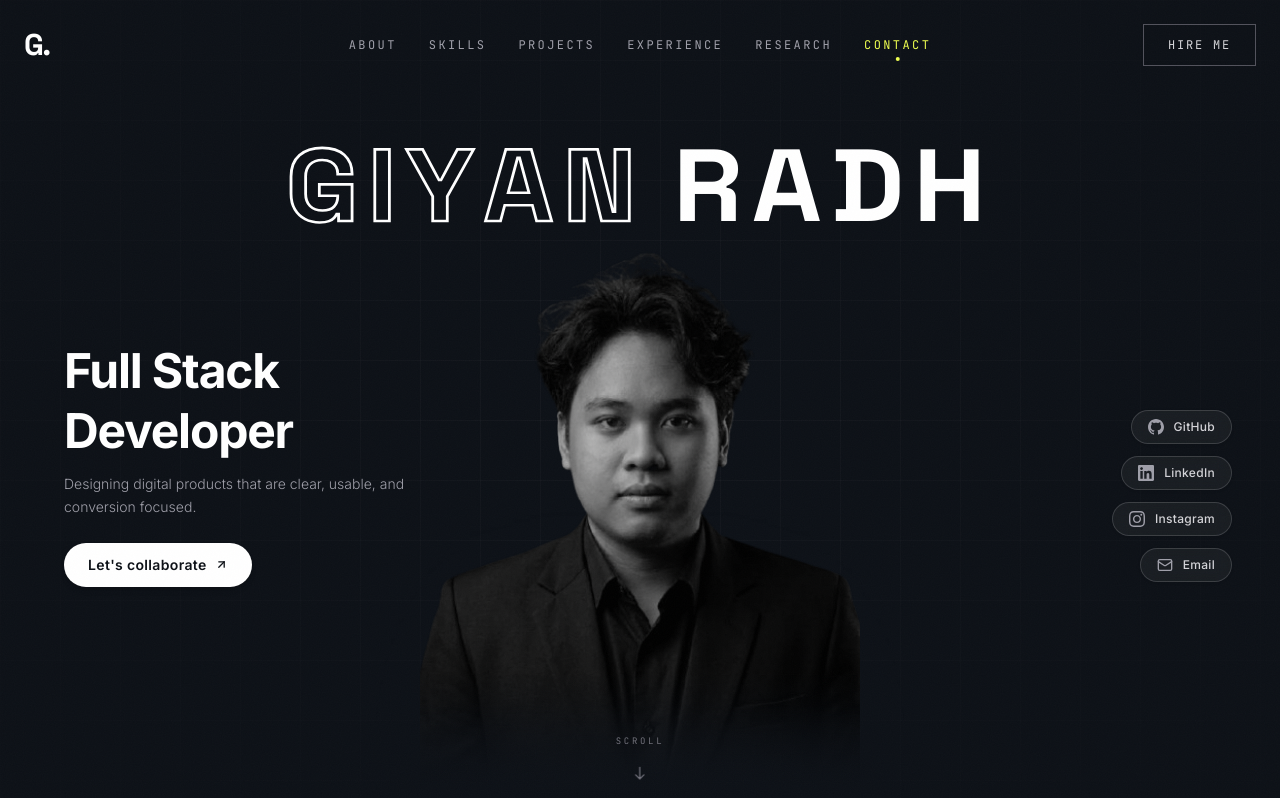
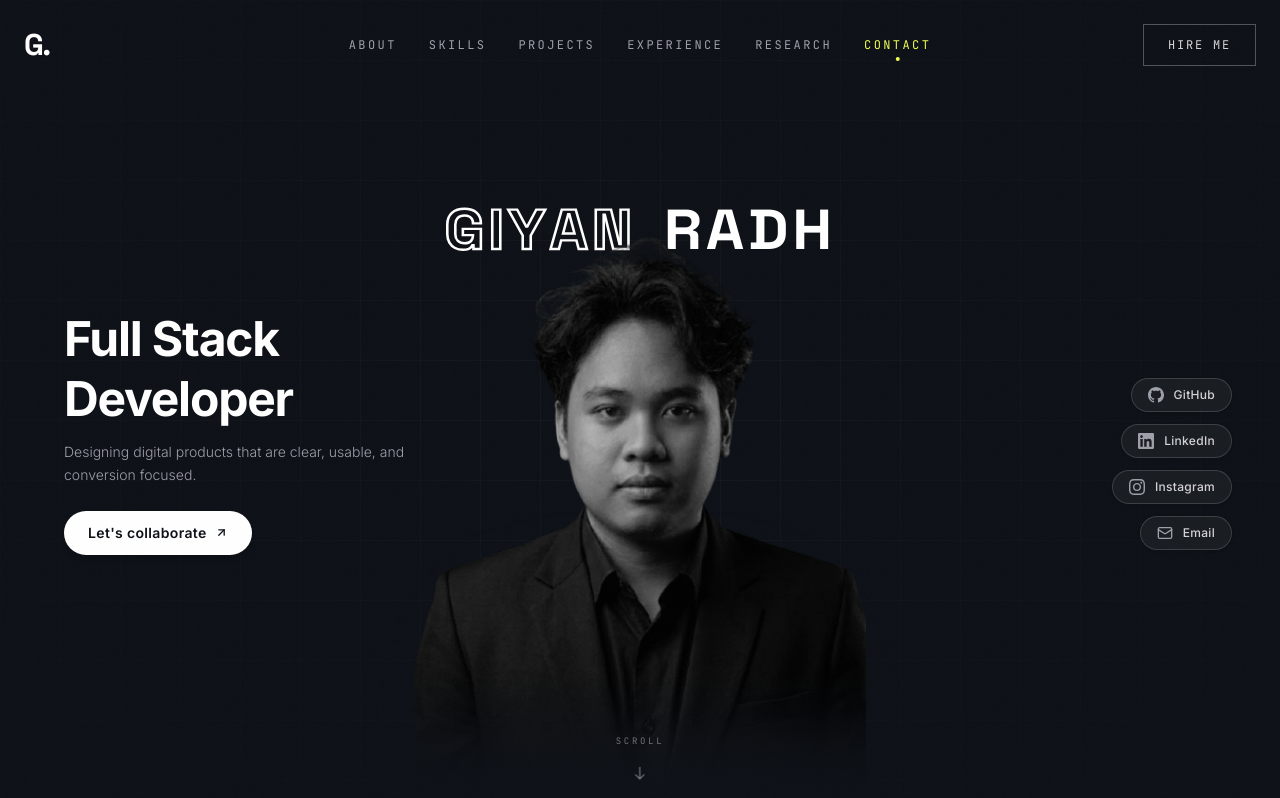
Before and after one commit to GiyanRa/Portofolio, a React (Vite) app: page / in a window 1280 px wide. Shown: the top 798 px of the page. Built offline with nearby package versions, Linux system fonts and the light colour scheme.

Commit message:
fix(responsive): maintain photo aspect ratio and anchor behind-head name across zoom levels

```diff
--- a/src/App.tsx
+++ b/src/App.tsx
@@ -545,7 +545,7 @@ function Hero() {
   return (
     <section
       id="hero"
-      className="relative min-h-[100svh] flex items-center bg-[#0d1117] overflow-hidden"
+      className="relative min-h-[100svh] lg:min-h-0 lg:h-[100svh] lg:max-h-[960px] 2xl:max-h-[1100px] flex items-center bg-[#0d1117] overflow-hidden"
     >
       {/* Subtle grid background */}
       <div className="absolute inset-0 z-0 hero-grid-bg" />
@@ -556,13 +556,13 @@ function Hero() {
       {/* ── Center photo & Behind-Head Name ── */}
       <div className="absolute inset-0 z-10 flex items-end justify-center pointer-events-none">
         <motion.div
-          className="relative h-[56svh] sm:h-[70svh] md:h-[86%] flex items-end justify-center pointer-events-auto"
+          className="relative h-[56svh] sm:h-[70svh] md:h-[82svh] max-h-[620px] 2xl:max-h-[720px] aspect-[427/585] max-w-[88vw] flex items-end justify-center pointer-events-auto"
           initial={{ opacity: 0, y: 40 }}
           animate={{ opacity: 1, y: 0 }}
           transition={{ duration: 1.2, ease: [0.16, 1, 0.3, 1], delay: 0.3 }}
         >
           {/* ── GIYAN RADH Name: Positioned directly behind head, hair overlapping bottom of letters ── */}
-          <div className="absolute top-2 sm:top-4 md:top-6 lg:top-7 left-1/2 -translate-x-1/2 z-[5] pointer-events-none select-none flex justify-center items-center">
+          <div className="absolute top-[2%] sm:top-[3%] md:top-[4%] left-1/2 -translate-x-1/2 z-[5] pointer-events-none select-none flex justify-center items-center w-max">
             <GiyanText />
           </div>
 
@@ -570,7 +570,7 @@ function Hero() {
           <div className="absolute bottom-0 left-1/2 -translate-x-1/2 w-[260px] sm:w-[340px] h-[340px] sm:h-[500px] bg-gradient-to-t from-white/5 via-transparent to-transparent blur-3xl pointer-events-none" />
 
           {/* Spotlight Photo (z-10, hair sits in front of the letters) */}
-          <div className="relative z-10 h-full flex items-end justify-center">
+          <div className="relative z-10 h-full w-full flex items-end justify-center">
             <SpotlightPhoto
               src={profilePhoto}
               alt="Giyan Radhietya"
@@ -585,9 +585,9 @@ function Hero() {
       </div>
 
       {/* ── Left info panel (shifted down on desktop, perfectly balanced above photo on mobile) ── */}
-      <div className="relative z-20 w-full max-w-[1400px] mx-auto px-6 md:px-16 flex items-start md:items-center min-h-[100svh] pt-20 sm:pt-28 md:pt-0 pb-8 pointer-events-none">
+      <div className="relative z-20 w-full max-w-[1400px] mx-auto px-6 md:px-16 flex items-start md:items-center min-h-[100svh] lg:min-h-0 lg:h-full pt-20 sm:pt-28 md:pt-0 pb-8 pointer-events-none">
         <motion.div
-          className="flex flex-col items-start max-w-[320px] sm:max-w-sm pointer-events-auto md:translate-y-16 lg:translate-y-20"
+          className="flex flex-col items-start max-w-[320px] sm:max-w-sm pointer-events-auto md:translate-y-8 lg:translate-y-12"
           initial={{ opacity: 0, y: 20 }}
           animate={{ opacity: 1, y: 0 }}
           transition={{ duration: 0.8, delay: 0.4 }}
@@ -648,7 +648,7 @@ function Hero() {
 
       {/* ── Right social pills (Desktop, shifted down) ── */}
       <motion.div
-        className="absolute right-6 md:right-12 top-[60%] lg:top-[62%] -translate-y-1/2 z-20 hidden md:flex flex-col items-end gap-3"
+        className="absolute right-6 md:right-12 top-[55%] lg:top-[58%] -translate-y-1/2 z-20 hidden md:flex flex-col items-end gap-3"
         initial={{ opacity: 0, x: 30 }}
         animate={{ opacity: 1, x: 0 }}
         transition={{ duration: 0.8, delay: 1.0 }}
--- a/src/index.css
+++ b/src/index.css
@@ -337,7 +337,7 @@ body::after {
 .giyan-outline-letter {
   display: inline-block;
   font-family: 'Space Grotesk', 'Inter', -apple-system, sans-serif;
-  font-size: clamp(1.85rem, 6.6vw, 3.2rem);
+  font-size: clamp(1.85rem, 6.6vw, 2.9rem);
   font-weight: 800;
   line-height: 0.9;
   letter-spacing: 0.04em;
@@ -350,25 +350,25 @@ body::after {
 
 @media (min-width: 640px) {
   .giyan-outline-letter {
-    font-size: clamp(3.0rem, 7.5vw, 5.6rem);
-    -webkit-text-stroke: 2.2px #ffffff;
-    letter-spacing: 0.06em;
+    font-size: clamp(2.6rem, 6.0vw, 3.8rem);
+    -webkit-text-stroke: 2px #ffffff;
+    letter-spacing: 0.05em;
   }
 }
 
 @media (min-width: 1024px) {
   .giyan-outline-letter {
-    font-size: clamp(4.6rem, 8.0vw, 8.2rem);
-    -webkit-text-stroke: 2.6px #ffffff;
-    letter-spacing: 0.08em;
+    font-size: clamp(3.2rem, 4.4vw, 4.6rem);
+    -webkit-text-stroke: 2.4px #ffffff;
+    letter-spacing: 0.06em;
   }
 }
 
 @media (min-width: 1536px) {
   .giyan-outline-letter {
-    font-size: clamp(6.0rem, 8.4vw, 9.8rem);
-    -webkit-text-stroke: 3px #ffffff;
-    letter-spacing: 0.08em;
+    font-size: clamp(3.8rem, 4.6vw, 5.2rem);
+    -webkit-text-stroke: 2.8px #ffffff;
+    letter-spacing: 0.07em;
   }
 }
 
@@ -376,7 +376,7 @@ body::after {
 .radh-solid-letter {
   display: inline-block;
   font-family: 'Space Grotesk', 'Inter', -apple-system, sans-serif;
-  font-size: clamp(1.85rem, 6.6vw, 3.2rem);
+  font-size: clamp(1.85rem, 6.6vw, 2.9rem);
   font-weight: 800;
   line-height: 0.9;
   letter-spacing: 0.04em;
@@ -387,22 +387,22 @@ body::after {
 
 @media (min-width: 640px) {
   .radh-solid-letter {
-    font-size: clamp(3.0rem, 7.5vw, 5.6rem);
-    letter-spacing: 0.06em;
+    font-size: clamp(2.6rem, 6.0vw, 3.8rem);
+    letter-spacing: 0.05em;
   }
 }
 
 @media (min-width: 1024px) {
   .radh-solid-letter {
-    font-size: clamp(4.6rem, 8.0vw, 8.2rem);
-    letter-spacing: 0.08em;
+    font-size: clamp(3.2rem, 4.4vw, 4.6rem);
+    letter-spacing: 0.06em;
   }
 }
 
 @media (min-width: 1536px) {
   .radh-solid-letter {
-    font-size: clamp(6.0rem, 8.4vw, 9.8rem);
-    letter-spacing: 0.08em;
+    font-size: clamp(3.8rem, 4.6vw, 5.2rem);
+    letter-spacing: 0.07em;
   }
 }
 
@@ -494,6 +494,7 @@ body::after {
   position: relative;
   z-index: 10;
   height: 100%;
+  width: 100%;
   display: flex;
   align-items: flex-end;
   justify-content: center;
@@ -504,7 +505,8 @@ body::after {
 .sp-wrap {
   position: relative;
   height: 100%;
-  max-width: min(100%, clamp(260px, 75vw, 440px));
+  width: 100%;
+  max-width: min(100%, clamp(260px, 75vw, 520px));
   display: flex;
   align-items: flex-end;
   justify-content: center;
@@ -516,7 +518,7 @@ body::after {
   display: block;
   height: 100%;
   width: auto;
-  max-width: min(100%, clamp(260px, 75vw, 440px));
+  max-width: 100%;
   object-fit: contain;
   object-position: bottom center;
   user-select: none;
```
